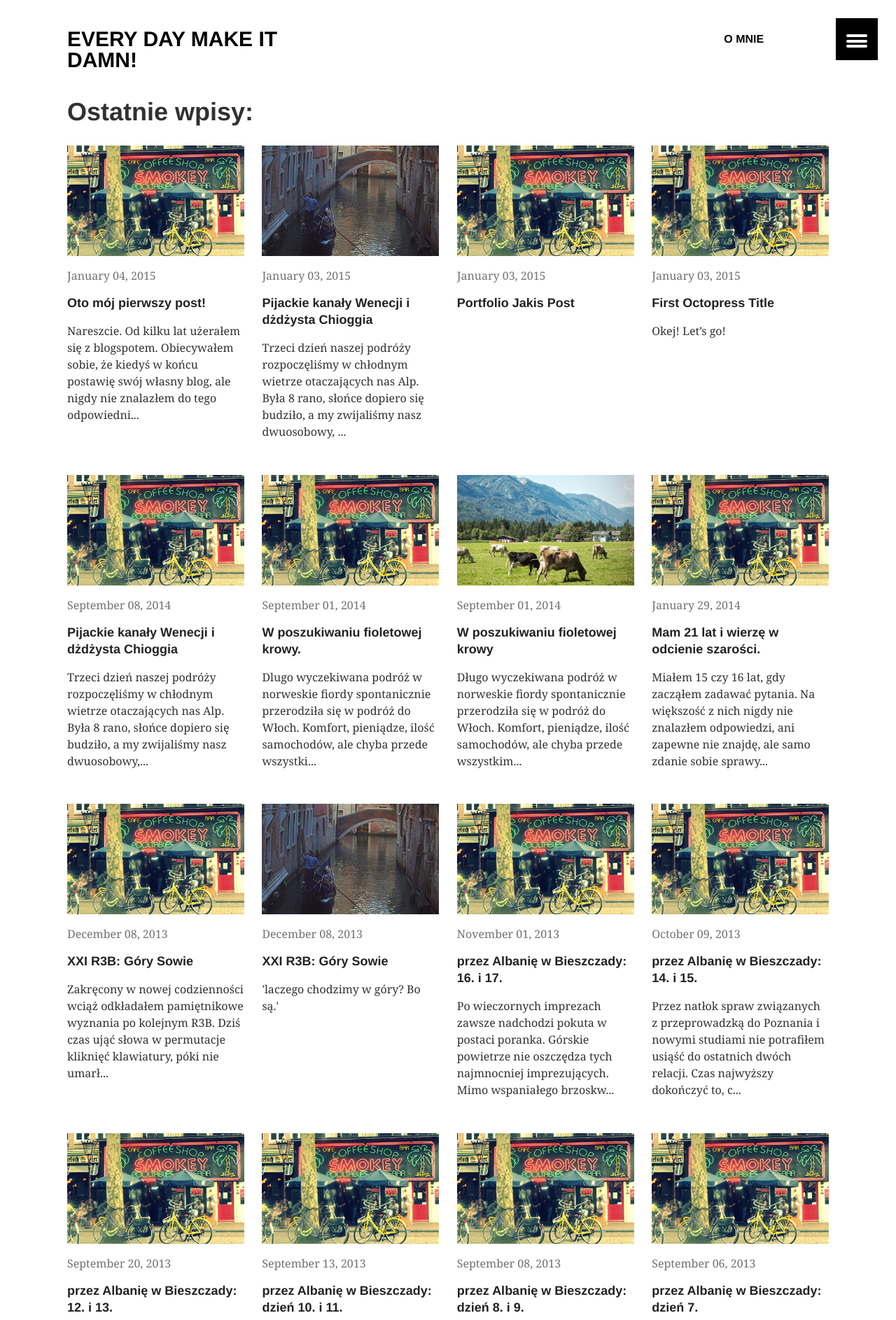
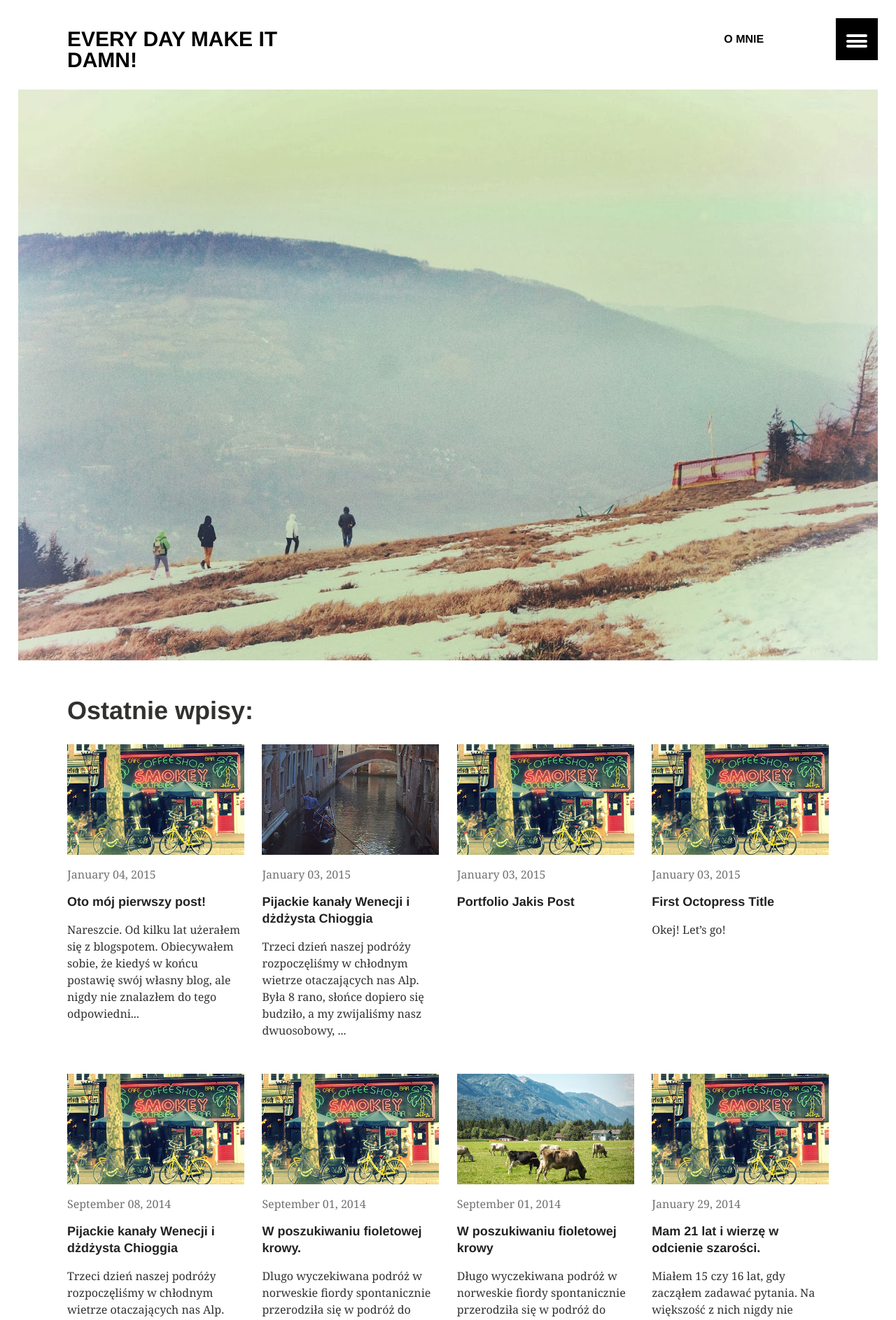
Before and after one commit to nikodamn/nikodamn.github.io, a Jekyll site: the page built from index.md, in a window 1280 px wide. Shown: the top 1887 px of the page at 70% size. Built offline with Jekyll 4.4.1, drawn with Linux system fonts in a browser that asks for light colours.

Commit message:
Update pic

```diff
--- a/_layouts/archive.html
+++ b/_layouts/archive.html
@@ -1,6 +1,10 @@
 ---
 layout: default
 ---
+
+<figure>
+  <img src="/images/zima.jpg" alt="Logo" width="1400" height="600">
+</figure>
 
 <div id="main" role="main">
 	<div class="wrap">
```
